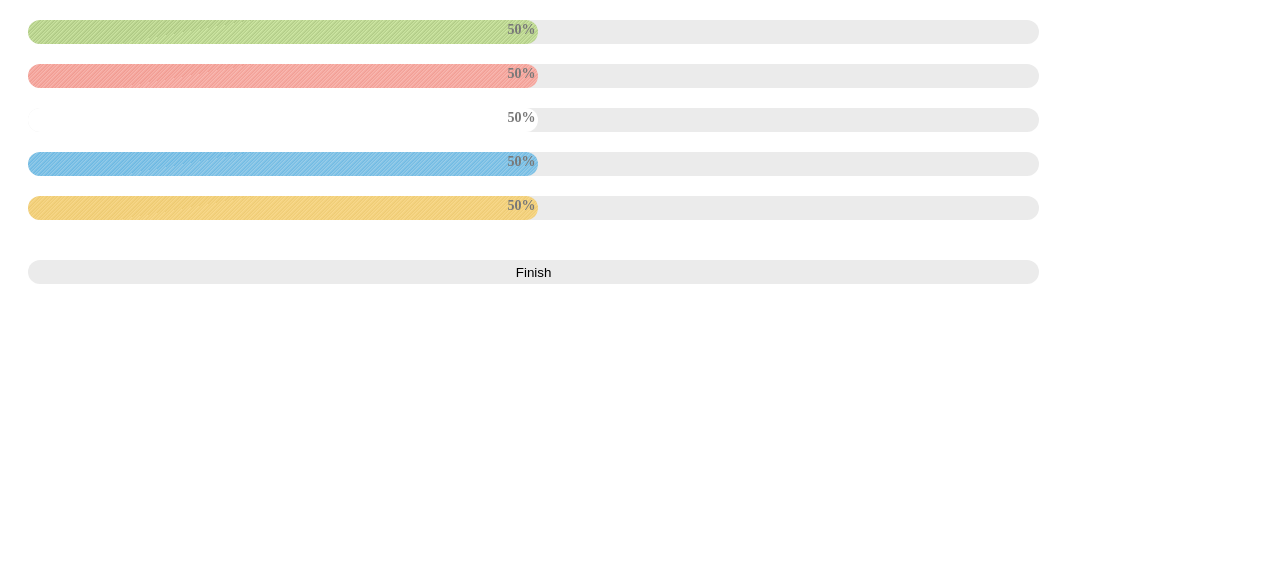
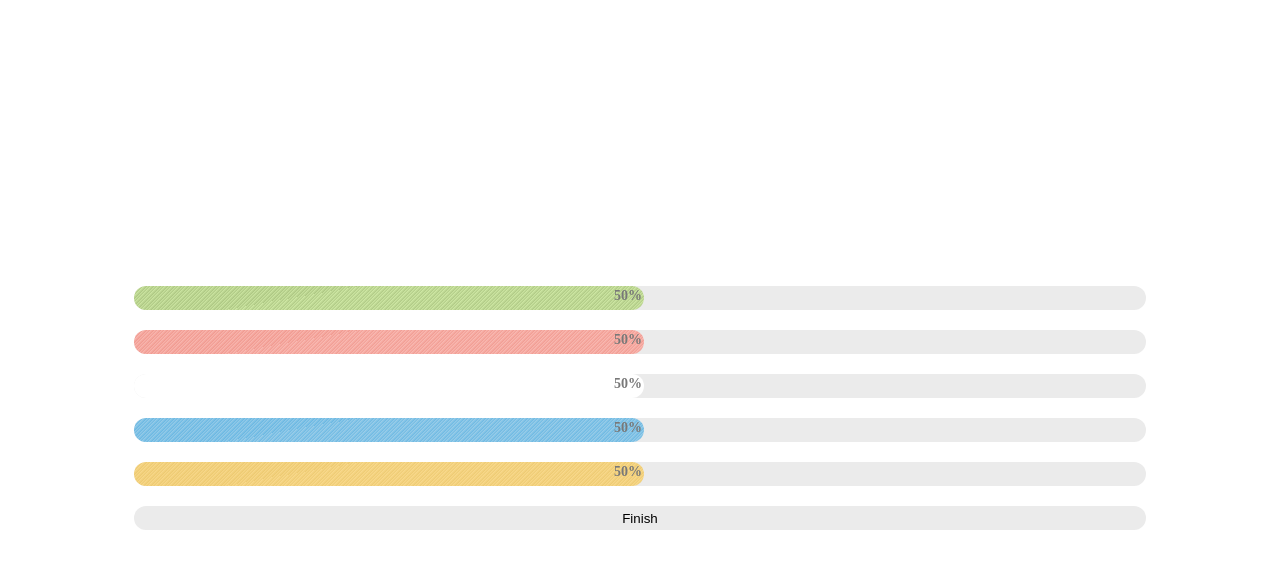
Before and after one commit to Nyior/bars, a plain HTML site: page index.html in a window 1280 px wide. Drawn offline with Linux system fonts and the light colour scheme.

Commit message:
center content

```diff
--- a/styles.css
+++ b/styles.css
@@ -1,15 +1,21 @@
+body{
+    min-height: 100vh;
+    display: flex;
+    flex-direction: column;
+    justify-content: center;
+    align-items: center;
+}
 
 .container {
     background-color: rgb(235,235,235);
     width: 80%;
     height: 24px;
     border-radius: 15px;
-    margin: 20px;
+    margin: 10px;
 }
 
 .bar {
     color: rgb(120,120,120);
-    /* text-shadow: -1px -1px rgb(120,120,120); */
     font-weight: bolder;
     padding: 2px;
     text-align: right;
```
